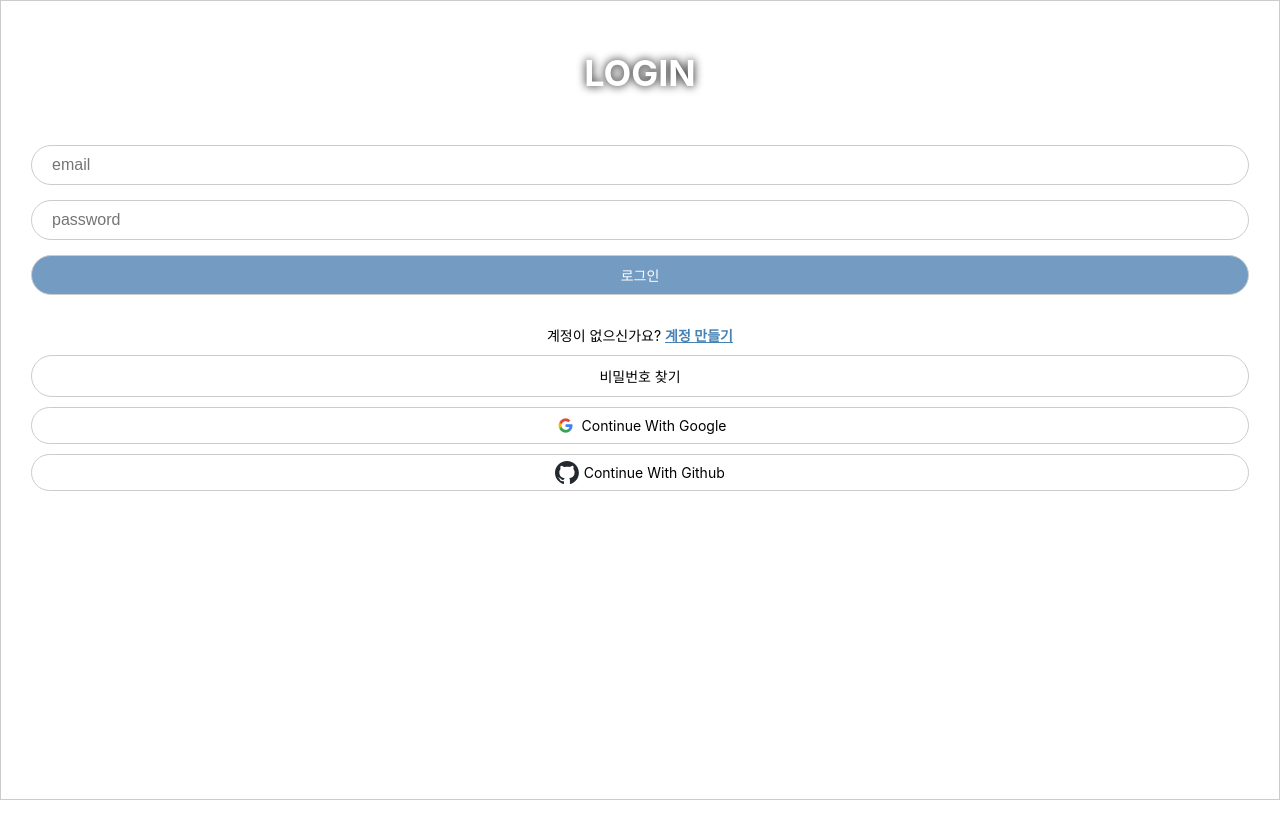
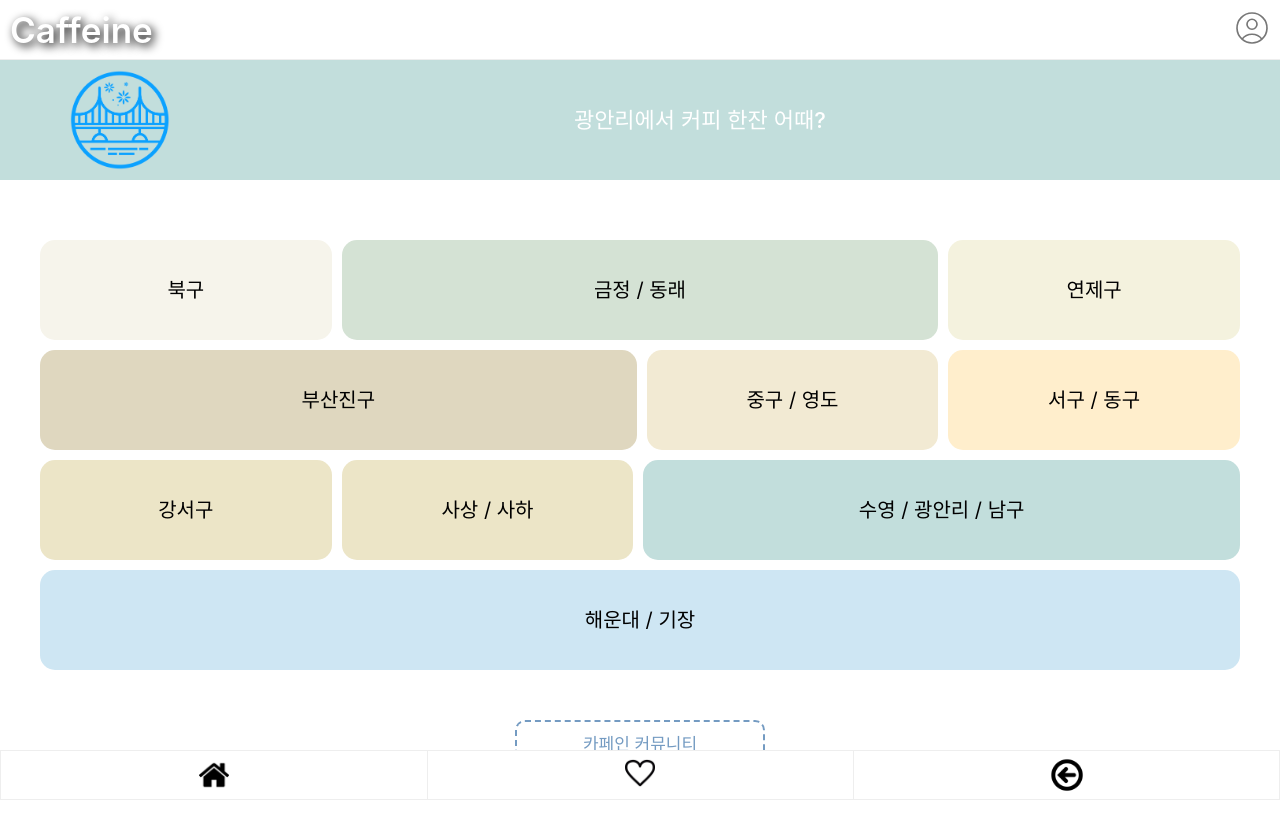
Before and after one commit to woooooooojin/busan_cafe_mobile, a React (Create React App) app: page /main in a window 1280 px wide. Before the commit this address led to /login. Shown: the top 838 px of the page. Before the commit the page ends 800 px from the top, so only its background shows below. Built offline with nearby package versions, Linux system fonts and the light colour scheme; no server answers.

Commit message:
새로고침 이슈 해결

```diff
--- a/src/App.js
+++ b/src/App.js
@@ -32,14 +32,14 @@ import DetailGangseo from './pages/detailpage/DetailGangseo';
 
 
 
-
-
 function App() {
 
   const [haeundae] = useState(haeundaeData)
   const [suyeong] = useState(suyeongData)
   const [gangseo] = useState(gangseoData)
   const [dongrae] = useState(dongraeData)
+
+
 
   return (
     <div className="App">
@@ -50,7 +50,8 @@ function App() {
       <Routes>
         <Route path='/' element={<Logopage/>}></Route>
 
-        <Route path='/main' element={<ProtectedRoute><Main/></ProtectedRoute>}></Route>
+        <Route path='/main' element={<Main/>}></Route>
+        <Route path='/protected' element={<ProtectedRoute><Main/></ProtectedRoute>}></Route>
         <Route path='/bukgu' element={<Bukgu/>}></Route>
         <Route path='/dongrae' element={<Dongrae/>}></Route>
         <Route path='/yeonjae' element={<Yeonjae/>}></Route>
--- a/src/components/ProtectedRoute.jsx
+++ b/src/components/ProtectedRoute.jsx
@@ -1,10 +1,10 @@
-import React from 'react'
 import { Navigate } from "react-router-dom"
 import { auth } from "../firebase"
 
 export default function ProtectedRoute({children}) {
 
     const user = auth.currentUser
+
     if(user===null){
         return <Navigate to='/login'/>
     }
```
